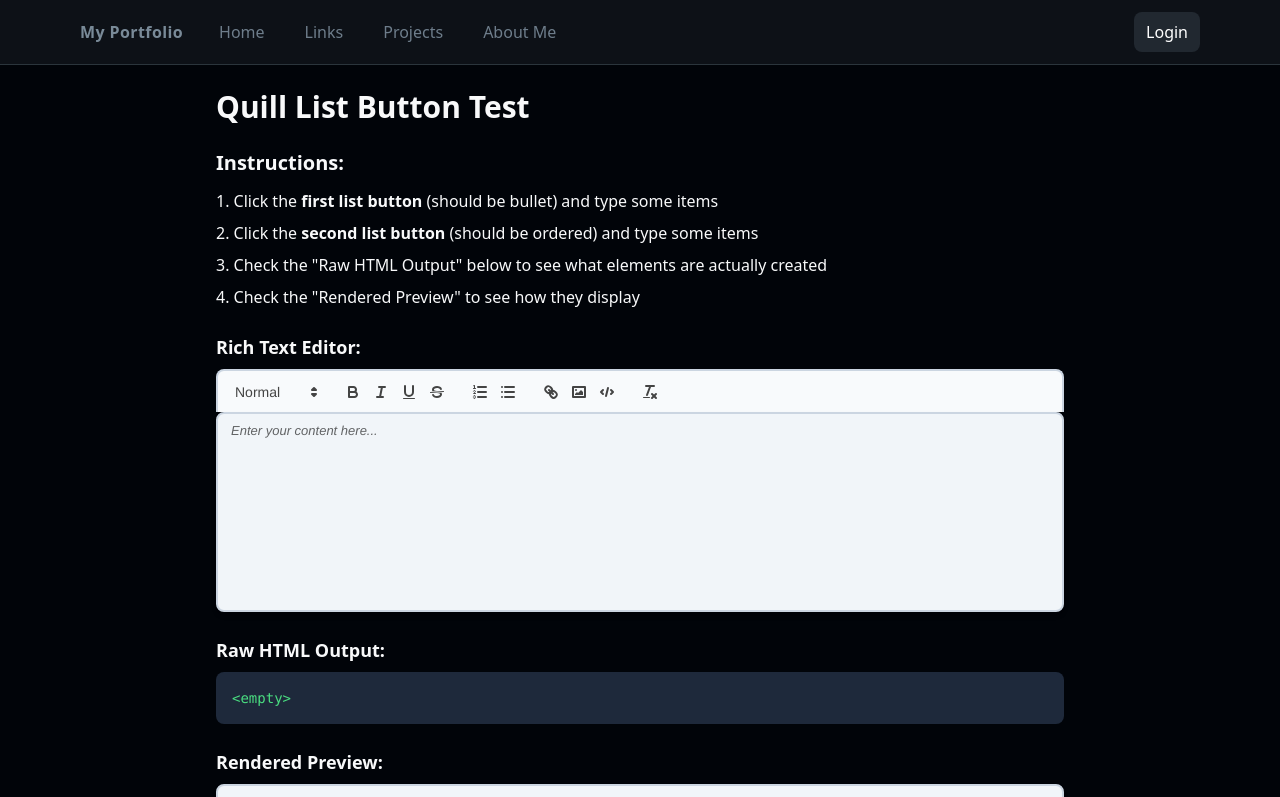
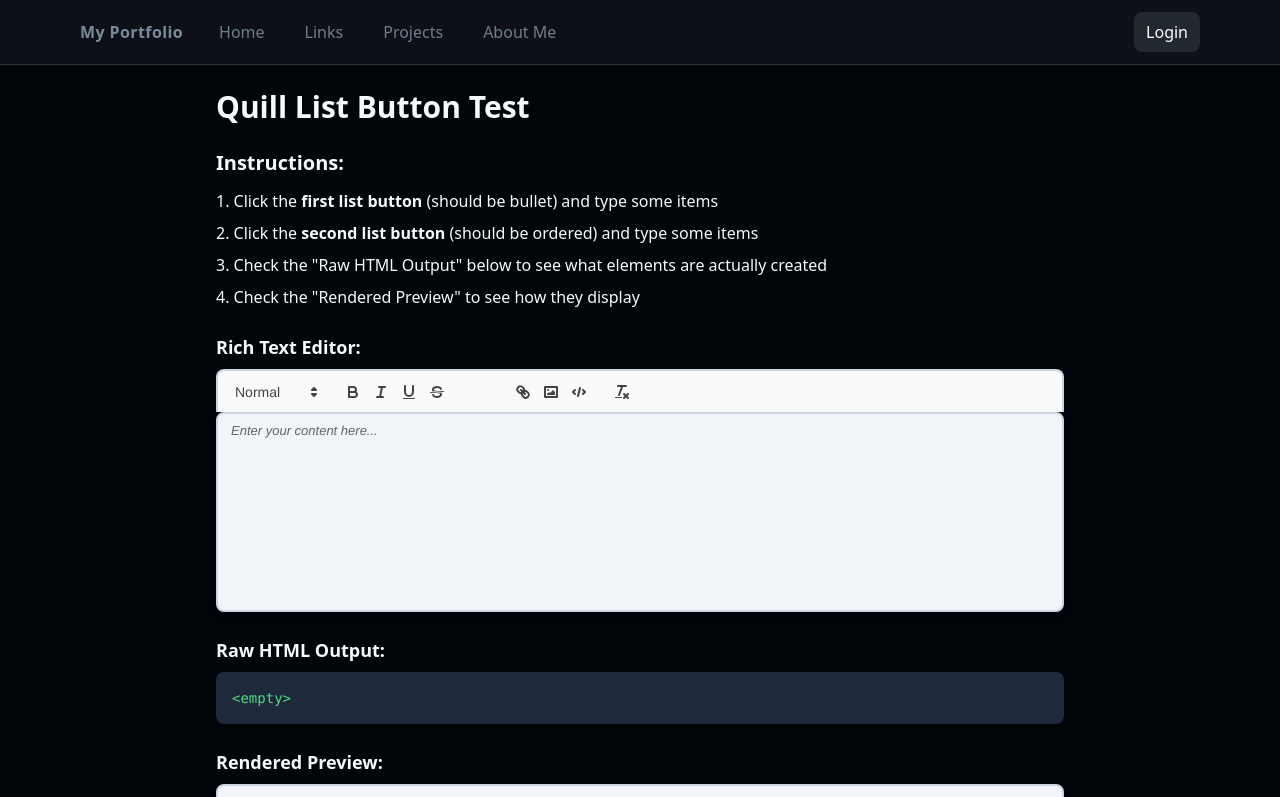
Before and after one commit to RobertLukenbillIV/Portfolio, a React (Vite) app in the folder apps/frontend/: page /test-quill in a window 1280 px wide. Shown: the top 797 px of the page. Built offline with nearby package versions, Linux system fonts and the light colour scheme; no server answers.

Commit message:
add: Quill list debugging test page and single list button approach

```diff
--- a/apps/frontend/src/components/RichText.tsx
+++ b/apps/frontend/src/components/RichText.tsx
@@ -9,17 +9,11 @@ export function RichTextEditor({ value, onChange }: { value: string; onChange: (
     toolbar: [
       [{ header: [1, 2, 3, false] }],
       ['bold', 'italic', 'underline', 'strike'],
-      [{ list: 'ordered' }, { list: 'bullet' }],
+      ['list'],
       ['link', 'image', 'code-block'],
       ['clean'],
     ],
   }), [])
-
-  const formats = [
-    'header', 'bold', 'italic', 'underline', 'strike',
-    'list', 'bullet', 'ordered',
-    'link', 'image', 'code-block'
-  ]
 
   // Update editor value when prop value changes (from API loading)
   useEffect(() => {
@@ -41,7 +35,6 @@ export function RichTextEditor({ value, onChange }: { value: string; onChange: (
       value={editorValue}
       onChange={handleChange}
       modules={modules}
-      formats={formats}
       placeholder="Enter your content here..."
     />
   )
```
